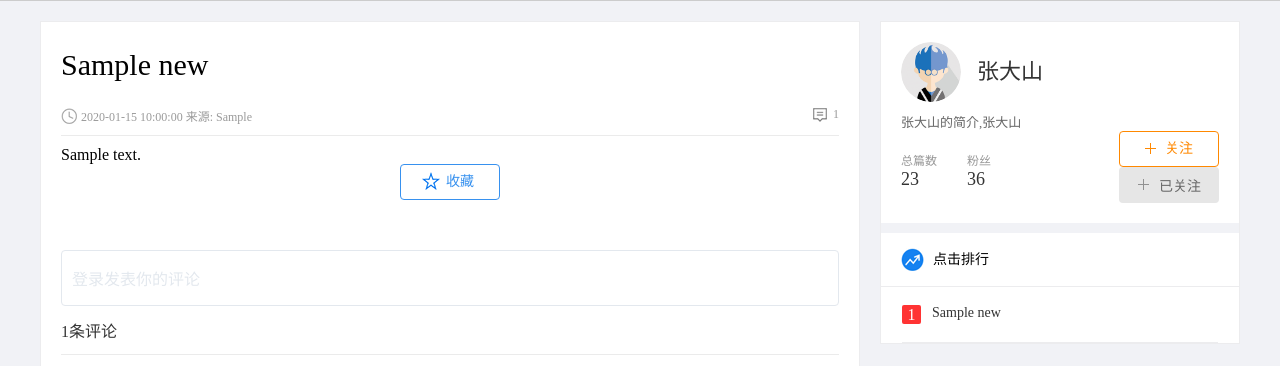
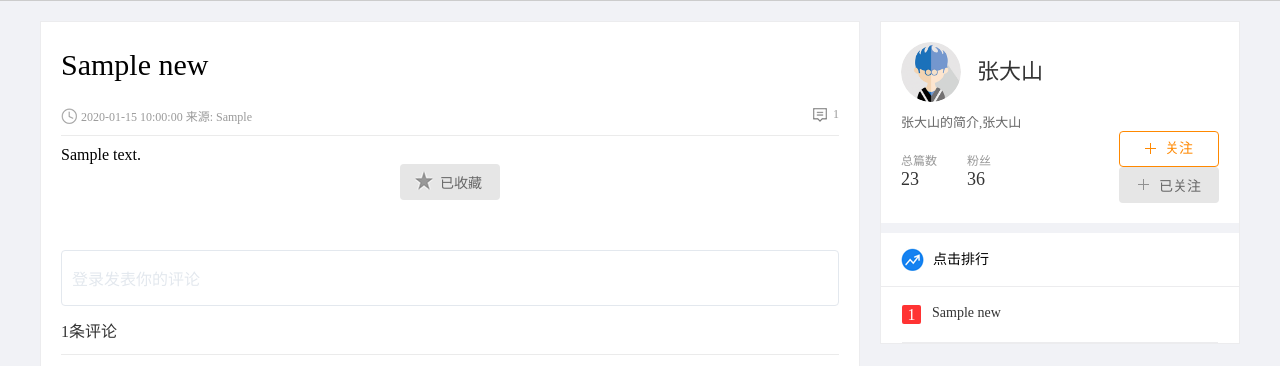
Before and after one commit to linbo-boy/news_informationmation_Flask, a Flask app: page /news/1 in a window 1280 px wide. Shown: the part 59-425 px from the top of the page. Run offline with Flask 2, Linux system fonts and the light colour scheme; tables that the repository leaves empty hold one stand-in row (values such as "Sample post"); parts of the project's set-up code (start-up, migrations or seed data) failed here and were passed over; some libraries are stand-ins or nearby versions.

Commit message:
显示是否收藏的界面逻辑

```diff
--- a/info/modules/news/views.py
+++ b/info/modules/news/views.py
@@ -37,10 +37,11 @@ def news_detail(news_id):
         abort(404)
     # 更新新闻的点击次数
     news.clicks += 1
-
+    is_collected = True
     data = {
         "user": user.to_dict() if user else None,
         "news_dict_li": news_dict_li,
-        "news": news.to_dict()
+        "news": news.to_dict(),
+        "is_collected": is_collected
     }
     return render_template("news/detail.html", data=data)
--- a/info/static/news/css/main.css
+++ b/info/static/news/css/main.css
@@ -655,13 +655,13 @@ body{
 
 
 .collected{
-    display:inline-block;
+    /*display:inline-block;*/
     width:100px;
     height:36px;
     color:#666;
     border-radius:4px;
     font-size:14px;
-    margin:0px 5px;
+    /*margin:0px 5px;*/
     background:url(../images/collect_icons.png) 15px -73px no-repeat #e6e6e6;
     position:relative;
     overflow:hidden;
--- a/info/templates/news/base.html
+++ b/info/templates/news/base.html
@@ -12,7 +12,7 @@
 <body>
     <div class="header_con">
         <div class="header">
-            <a href="#" class="logo fl"><img src="../../static/news/images/logo.png" alt="logo"></a>
+            <a href="/" class="logo fl"><img src="../../static/news/images/logo.png" alt="logo"></a>
             {% block categoryBlock %}{% endblock %}
             {% if data.user %}
                 <!-- 用户登录后显示下面，隐藏上面 -->
--- a/info/templates/news/detail.html
+++ b/info/templates/news/detail.html
@@ -22,8 +22,10 @@
 
             {{ data.news.content | safe }}
 
-        <a href="javascript:;" class="collection block-center">收藏</a>
-        <a href="javascript:;" class="collected block-center" style="display: none"><span class="out">已收藏</span><span class="over">取消收藏</span></a>
+        <a href="javascript:;" class="collected block-center" data-newid="{{ data.news.id }}" style="display: {% if data.is_collected %} block
+    {% else %} none {% endif %};"><span class="out">已收藏</span><span class="over">取消收藏</span></a>
+    <a href="javascript:;" class="collection block-center" data-newid="{{ data.news.id }}" style="display: {% if data.is_collected %} none
+            {% else %} block {% endif %};">收藏</a>
 
         {% if data.user %}
             <form action="" class="comment_form">
```
